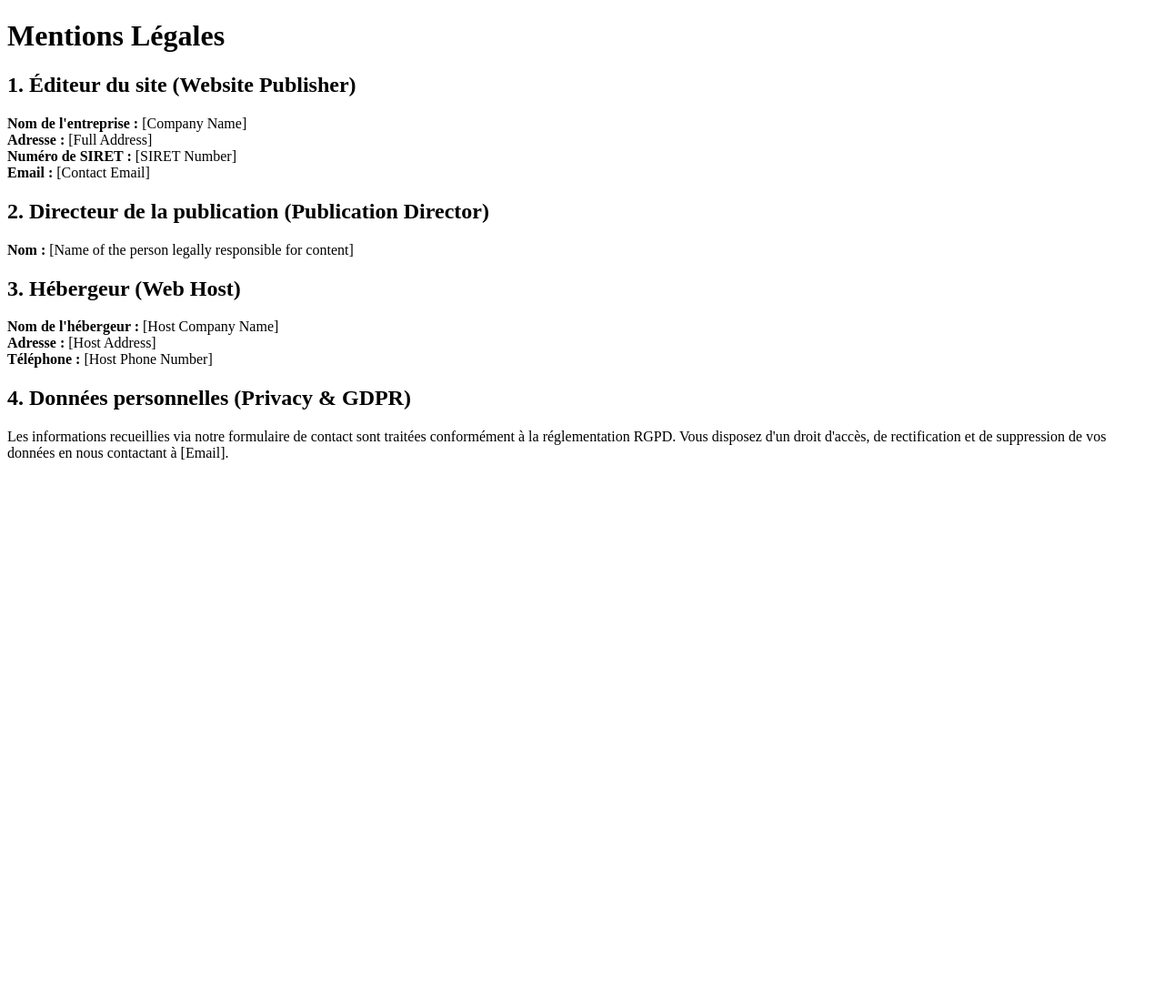
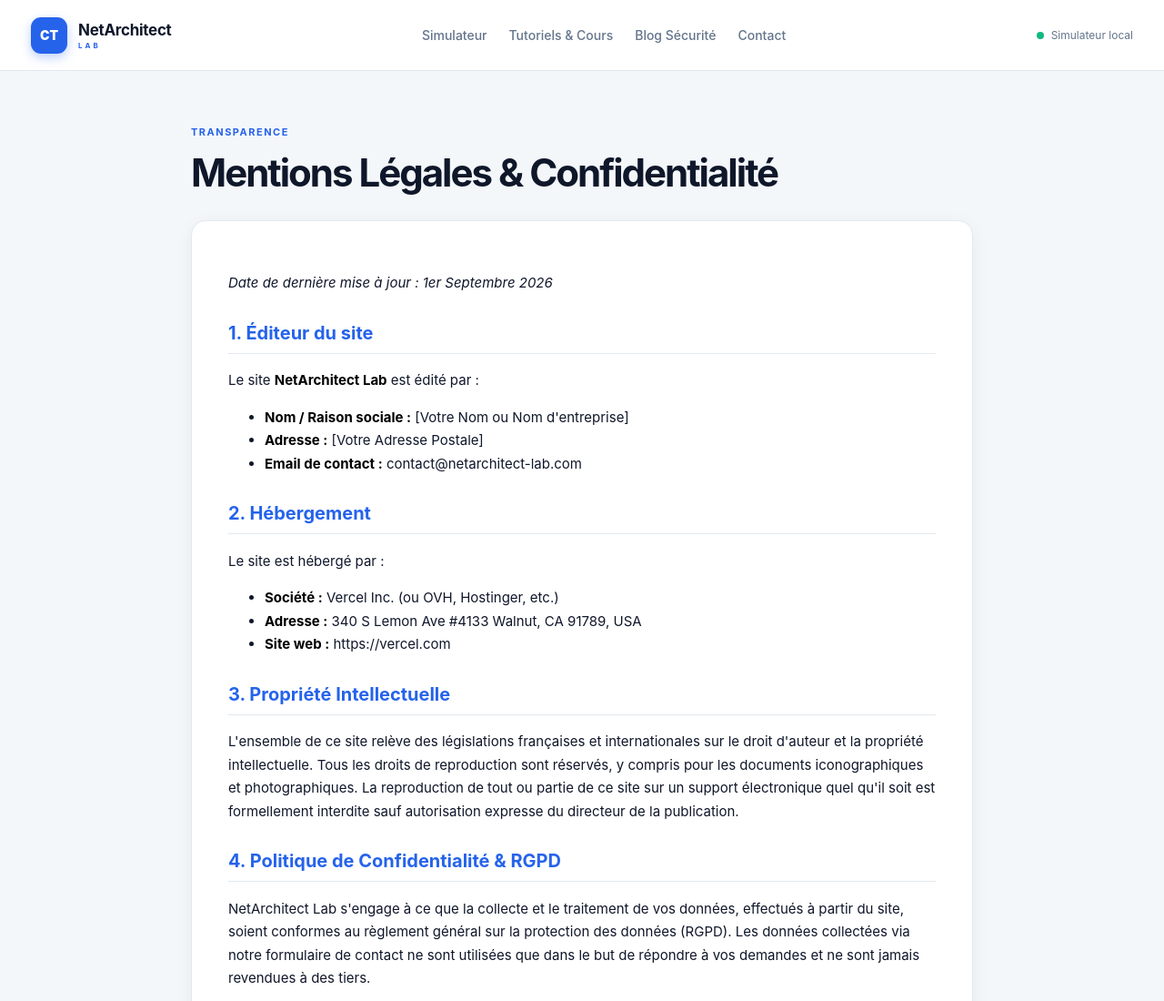
Before and after one commit to justin-ameh/NetArchitect-Lab, a website: page mentions-legales.html in a window 1280 px wide. Shown: the top 1100 px of the page at 91% size. Before the commit the page ends 800 px from the top, so only its background shows below. Drawn offline with Linux system fonts and the light colour scheme.

Commit message:
mentions-legales.html

```diff
--- a/mentions-legales.html
+++ b/mentions-legales.html
@@ -1,39 +1,83 @@
-<!DOCTYPE html>
+<!doctype html>
 <html lang="fr">
-<head>
-    <meta charset="UTF-8">
-    <meta name="viewport" content="width=device-width, initial-scale=1.0">
-    <title>Mentions Légales</title>
-</head>
-<body>
-    <header>
-        <h1>Mentions Légales</h1>
+  <head>
+    <meta charset="UTF-8" />
+    <meta name="viewport" content="width=device-width, initial-scale=1.0" />
+    <meta name="description" content="Mentions légales et politique de confidentialité du site NetArchitect Lab." />
+    <title>Mentions Légales — NetArchitect Lab</title>
+    <link rel="stylesheet" href="styles.css" />
+    <style>
+      .legal-content { background: var(--panel); border: 1px solid var(--line); border-radius: 16px; padding: 40px; box-shadow: var(--shadow); }
+      .legal-content h2 { color: var(--primary); font-size: 20px; margin-top: 30px; border-bottom: 1px solid var(--line); padding-bottom: 10px; }
+      .legal-content p, .legal-content ul { color: var(--text-dark); font-size: 15px; line-height: 1.7; }
+      .legal-content strong { color: #000; }
+    </style>
+  </head>
+  <body>
+    <!-- En-tête -->
+    <header class="topbar">
+      <a class="brand" href="index.html">
+        <span class="brand-mark">CT</span><span><strong>NetArchitect</strong><small>LAB</small></span>
+      </a>
+      <nav class="main-nav">
+        <a href="index.html">Simulateur</a>
+        <a href="tutoriels.html">Tutoriels & Cours</a>
+        <a href="blog.html">Blog Sécurité</a>
+        <a href="contact.html">Contact</a>
+      </nav>
+      <div class="status"><span></span> Simulateur local</div>
     </header>
-    <main>
-        <section>
-            <h2>1. Éditeur du site (Website Publisher)</h2>
-            <p><strong>Nom de l'entreprise :</strong> [Company Name]<br>
-            <strong>Adresse :</strong> [Full Address]<br>
-            <strong>Numéro de SIRET :</strong> [SIRET Number]<br>
-            <strong>Email :</strong> [Contact Email]</p>
-        </section>
 
-        <section>
-            <h2>2. Directeur de la publication (Publication Director)</h2>
-            <p><strong>Nom :</strong> [Name of the person legally responsible for content]</p>
-        </section>
+    <main style="max-width: 900px; margin: auto; padding: 60px 20px; min-height: 70vh;">
+      <p class="eyebrow">TRANSPARENCE</p>
+      <h1 style="font-size: clamp(32px, 4vw, 42px); margin-bottom: 30px;">Mentions Légales & Confidentialité</h1>
 
-        <section>
-            <h2>3. Hébergeur (Web Host)</h2>
-            <p><strong>Nom de l'hébergeur :</strong> [Host Company Name]<br>
-            <strong>Adresse :</strong> [Host Address]<br>
-            <strong>Téléphone :</strong> [Host Phone Number]</p>
-        </section>
+      <!-- Bloc contenant le texte légal -->
+      <div class="legal-content">
+        <p><em>Date de dernière mise à jour : 1er Septembre 2026</em></p>
 
-        <section>
-            <h2>4. Données personnelles (Privacy & GDPR)</h2>
-            <p>Les informations recueillies via notre formulaire de contact sont traitées conformément à la réglementation RGPD. Vous disposez d'un droit d'accès, de rectification et de suppression de vos données en nous contactant à [Email].</p>
-        </section>
+        <h2>1. Éditeur du site</h2>
+        <p>Le site <strong>NetArchitect Lab</strong> est édité par :</p>
+        <ul>
+          <li><strong>Nom / Raison sociale :</strong> [Votre Nom ou Nom d'entreprise]</li>
+          <li><strong>Adresse :</strong> [Votre Adresse Postale]</li>
+          <li><strong>Email de contact :</strong> contact@netarchitect-lab.com</li>
+        </ul>
+
+        <h2>2. Hébergement</h2>
+        <p>Le site est hébergé par :</p>
+        <ul>
+          <li><strong>Société :</strong> Vercel Inc. (ou OVH, Hostinger, etc.)</li>
+          <li><strong>Adresse :</strong> 340 S Lemon Ave #4133 Walnut, CA 91789, USA</li>
+          <li><strong>Site web :</strong> https://vercel.com</li>
+        </ul>
+
+        <h2>3. Propriété Intellectuelle</h2>
+        <p>L'ensemble de ce site relève des législations françaises et internationales sur le droit d'auteur et la propriété intellectuelle. Tous les droits de reproduction sont réservés, y compris pour les documents iconographiques et photographiques. La reproduction de tout ou partie de ce site sur un support électronique quel qu'il soit est formellement interdite sauf autorisation expresse du directeur de la publication.</p>
+
+        <h2>4. Politique de Confidentialité & RGPD</h2>
+        <p>NetArchitect Lab s'engage à ce que la collecte et le traitement de vos données, effectués à partir du site, soient conformes au règlement général sur la protection des données (RGPD). Les données collectées via notre formulaire de contact ne sont utilisées que dans le but de répondre à vos demandes et ne sont jamais revendues à des tiers.</p>
+
+        <h2>5. Cookies et Publicités (Google AdSense)</h2>
+        <p>Ce site utilise Google AdSense pour diffuser des annonces publicitaires. Google utilise des cookies pour diffuser des annonces en fonction des visites antérieures des utilisateurs sur ce site ou sur d'autres pages web.</p>
+        <ul>
+          <li>L'utilisation de cookies publicitaires permet à Google et à ses partenaires de diffuser des annonces auprès des utilisateurs en fonction de leur navigation.</li>
+          <li>Les utilisateurs peuvent désactiver la publicité personnalisée dans les <a href="https://myadcenter.google.com/" target="_blank" style="color:var(--primary);">Paramètres des annonces Google</a>.</li>
+        </ul>
+      </div>
     </main>
-</body>
+
+    <!-- Footer -->
+    <footer class="main-footer">
+      <div class="footer-info">
+        <a class="brand" href="index.html">
+          <span class="brand-mark">CT</span><span><strong>NetArchitect</strong><small>LAB</small></span>
+        </a>
+        <p>Plateforme pédagogique dédiée à l'apprentissage de la cybersécurité et de l'architecture réseau.</p>
+      </div>
+      <div class="footer-bottom">
+        <span>© 2026 NetArchitect Lab. Tous droits réservés.</span>
+      </div>
+    </footer>
+  </body>
 </html>
```
